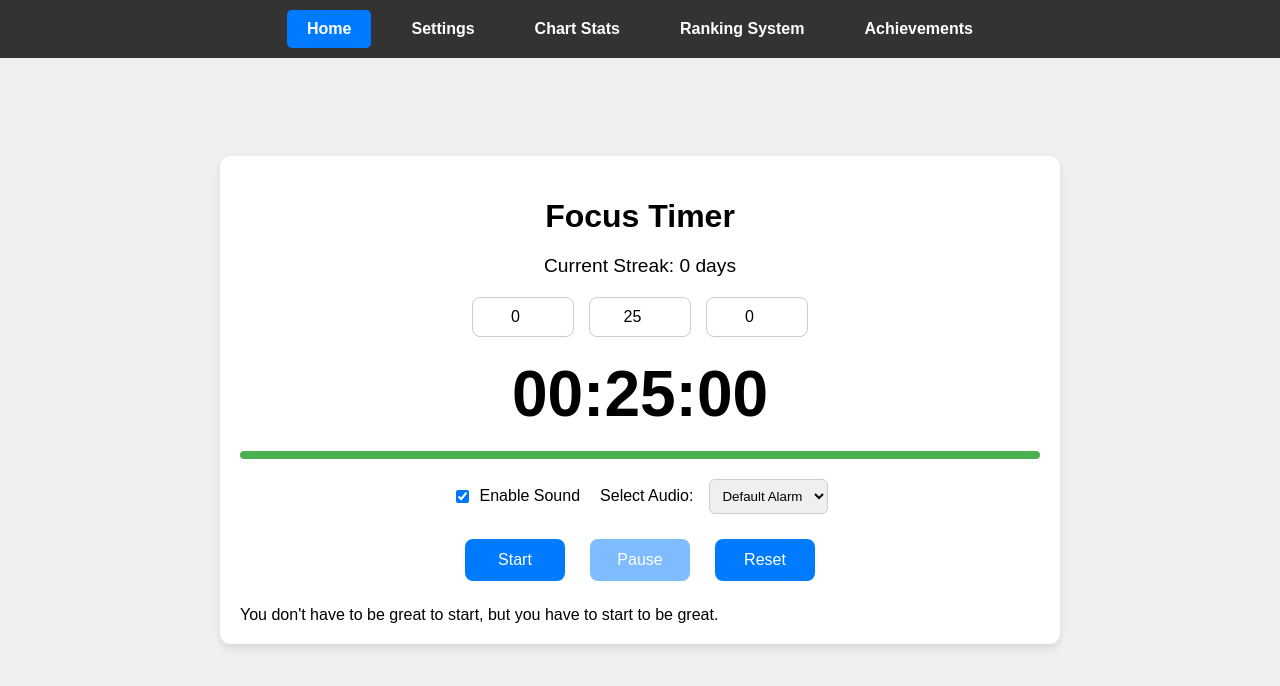
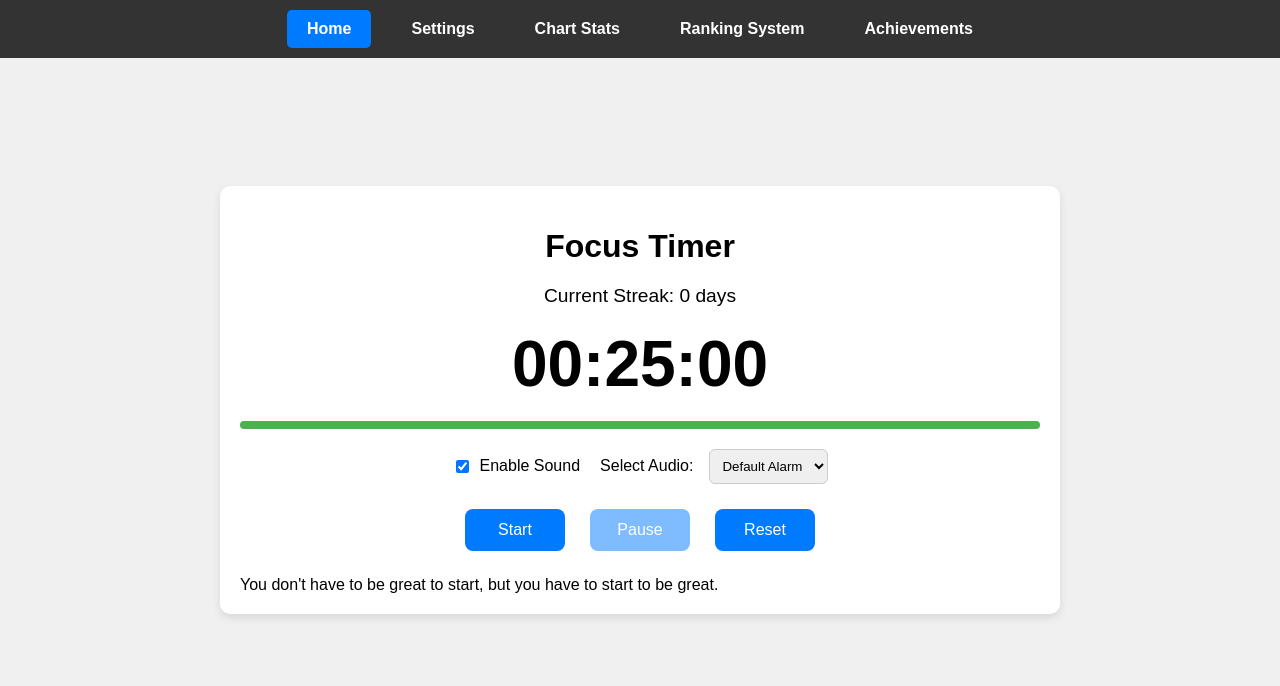
Before and after one commit to KeithG-stack/Time-Time, a React (Vite) app: page / in a window 1280 px wide. Shown: the top 686 px of the page. Built offline with nearby package versions, Linux system fonts and the light colour scheme.

Commit message:
fix home page timer display

```diff
--- a/src/timer/TimerDisplay.jsx
+++ b/src/timer/TimerDisplay.jsx
@@ -1,27 +1,18 @@
-import React, { useState, useEffect, useCallback, useMemo } from "react";
+import React, { useState, useEffect, useMemo } from "react";
 import styles from '../settings/PageLayout.module.css';
 import timerStyles from './TimerDisplay.module.css';
-import { useNotifications } from '../settings/settingsContext';
-import useAnalytics from '../hooks/Analytics';
-import { handleStreaks } from '../common/streaks';
 import Navbar from "../settings/Navbar";
 
-const TimerDisplay = ({ title, addSession }) => {
-    const [time, setTime] = useState(25 * 60);
+const TimerDisplay = ({ title }) => {
+    const [time, setTime] = useState(25 * 60); // Default to 25 minutes
     const [isRunning, setIsRunning] = useState(false);
     const [hours, setHours] = useState(0);
-    const [minutes, setMinutes] = useState(25);
+    const [minutes, setMinutes] = useState(25); // Default to 25 minutes
     const [seconds, setSeconds] = useState(0);
     const [streak, setStreak] = useState(0);
     const [motivationalQuote, setMotivationalQuote] = useState("");
-    const [isOnBreak, setIsOnBreak] = useState(false);
-    const [breakTime, setBreakTime] = useState(0);
     const [isSoundEnabled, setIsSoundEnabled] = useState(true);
     const [selectedAudio, setSelectedAudio] = useState('/alarm.mp3');
-    const [totalMinutes, setTotalMinutes] = useState(0);
-
-    const { addNotification } = useNotifications();
-    const { trackSession, trackReset } = useAnalytics();
 
     const motivationalQuotes = useMemo(() => [
         "The secret of getting ahead is getting started.",
@@ -35,18 +26,6 @@ const TimerDisplay = ({ title, addSession }) => {
     ], []);
 
     useEffect(() => {
-        const savedTime = localStorage.getItem('savedTime');
-        if (savedTime) {
-            setTime(parseInt(savedTime));
-        }
-        const savedStreak = localStorage.getItem('streak');
-        if (savedStreak) {
-            setStreak(parseInt(savedStreak));
-        }
-        const savedTotalMinutes = localStorage.getItem('totalMinutes');
-        if (savedTotalMinutes) {
-            setTotalMinutes(parseInt(savedTotalMinutes));
-        }
         setMotivationalQuote(motivationalQuotes[Math.floor(Math.random() * motivationalQuotes.length)]);
     }, [motivationalQuotes]);
 
@@ -54,11 +33,7 @@ const TimerDisplay = ({ title, addSession }) => {
         let interval;
         if (isRunning && time > 0) {
             interval = setInterval(() => {
-                setTime((prevTime) => {
-                    const newTime = prevTime - 1;
-                    localStorage.setItem('savedTime', newTime.toString());
-                    return newTime;
-                });
+                setTime((prevTime) => prevTime - 1);
             }, 1000);
         } else if (time === 0) {
             handleTimerComplete();
@@ -78,7 +53,6 @@ const TimerDisplay = ({ title, addSession }) => {
 
     const handleStart = () => {
         setIsRunning(true);
-        trackSession({ id: Date.now().toString(), duration: time * 1000 });
     };
 
     const handlePause = () => {
@@ -87,13 +61,10 @@ const TimerDisplay = ({ title, addSession }) => {
 
     const handleReset = () => {
         setIsRunning(false);
-        // Calculate total time from input values
-        const totalInputTime = (hours * 3600) + (minutes * 60) + seconds;
-        // Reset to input values
-        setTime(totalInputTime);
-        // Save to localStorage
-        localStorage.setItem('savedTime', totalInputTime.toString());
-        trackReset();
+        setTime(25 * 60); // Reset to 25 minutes
+        setHours(0);
+        setMinutes(25); // Reset minutes to 25
+        setSeconds(0);
     };
 
     const handleTimerComplete = () => {
@@ -102,28 +73,10 @@ const TimerDisplay = ({ title, addSession }) => {
             const audio = new Audio(selectedAudio);
             audio.play();
         }
-
-        if (!isOnBreak) {
-            const newStreak = handleStreaks(streak);
-            setStreak(newStreak);
-            localStorage.setItem('streak', newStreak.toString());
-
-            const newTotalMinutes = totalMinutes + Math.floor(time / 60);
-            setTotalMinutes(newTotalMinutes);
-            localStorage.setItem('totalMinutes', newTotalMinutes.toString());
-
-            setIsOnBreak(true);
-            setBreakTime(5 * 60);
-            setTime(5 * 60);
-            addNotification("Time for a break! Take 5 minutes to rest.");
-        } else {
-            setIsOnBreak(false);
-            setTime(25 * 60);
-            addNotification("Break's over! Ready for another focused session?");
-        }
+        alert("Time's up! Great job!");
     };
 
-    const totalTime = (parseInt(hours) * 3600) + (parseInt(minutes) * 60) + (parseInt(seconds));
+    const totalTime = 25 * 60; // Default total time is 25 minutes
     const progress = totalTime > 0 ? (time / totalTime) * 100 : 0;
 
     return (
@@ -133,33 +86,6 @@ const TimerDisplay = ({ title, addSession }) => {
                 <div className={styles.pageContent}>
                     <h1 className={styles.pageTitle}>{title}</h1>
                     <p className={timerStyles.streakText}>Current Streak: {streak} days</p>
-
-                    <div className={timerStyles.timeInputs}>
-                        <input
-                            type="number"
-                            value={hours}
-                            onChange={(e) => setHours(parseInt(e.target.value, 10) || 0)}
-                            min="0"
-                            placeholder="Hours"
-                            className={timerStyles.customTimeInput}
-                        />
-                        <input
-                            type="number"
-                            value={minutes}
-                            onChange={(e) => setMinutes(parseInt(e.target.value, 10) || 0)}
-                            min="0"
-                            placeholder="Minutes"
-                            className={timerStyles.customTimeInput}
-                        />
-                        <input
-                            type="number"
-                            value={seconds}
-                            onChange={(e) => setSeconds(parseInt(e.target.value, 10) || 0)}
-                            min="0"
-                            placeholder="Seconds"
-                            className={timerStyles.customTimeInput}
-                        />
-                    </div>
 
                     <div className={timerStyles.time}>
                         {new Date(time * 1000).toISOString().substr(11, 8)}
```
